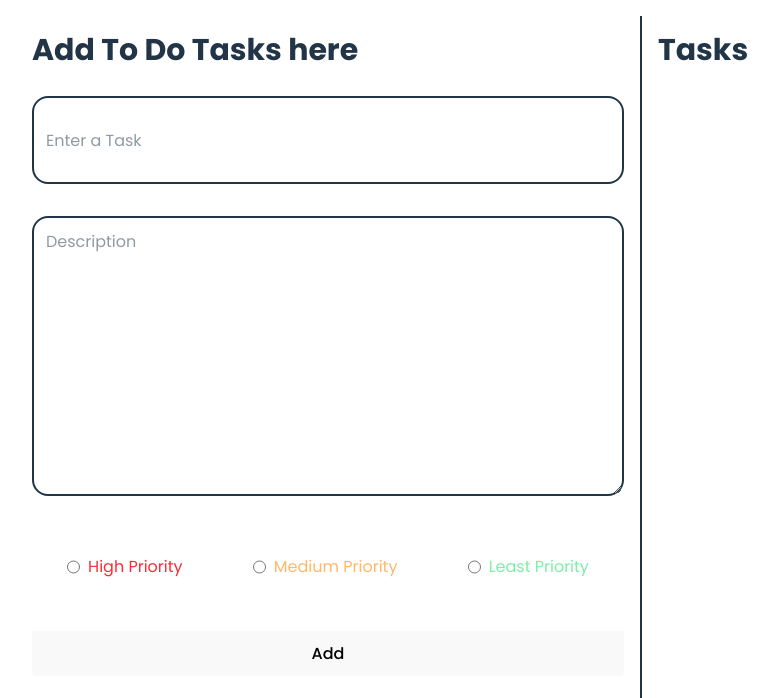
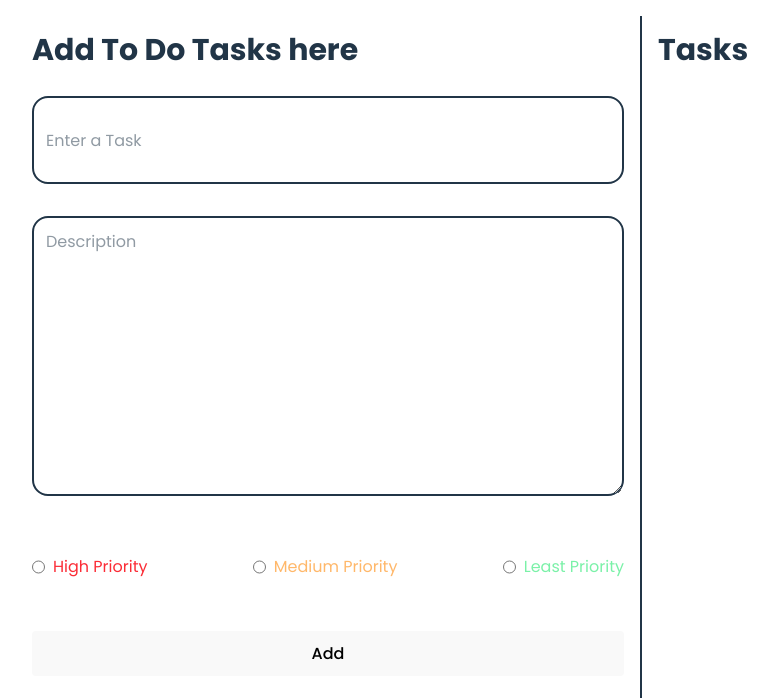
Before and after one commit to bittugurrala/R-Todo, a React (Vite) app: page / in a window 1280 px wide. Shown: the top 698 px of the page, without its empty margins (0-778 px from the left). Built offline with nearby package versions, Linux system fonts and the light colour scheme; a web font is replaced by a local one.

Commit message:
fixed: radio buttons

```diff
--- a/src/components/TasksInputs.jsx
+++ b/src/components/TasksInputs.jsx
@@ -26,7 +26,7 @@
                 placeholder="Description"></textarea>
 
                 {/* Priority-radio buttons */}
-                <div className="flex justify-around my-5">
+                <div className="flex justify-between my-5">
                     <label className="flex justify-center gap-2 text-red-500"><input type="radio" name="priority" value="3" checked = {prio === "3"} onChange = {(e) => setPrio(e.target.value)}/>High Priority</label>
                     <label className="flex justify-center gap-2 text-orange-300"><input type="radio" name="priority" value="2" checked = {prio === "2"} onChange = {(e) => setPrio(e.target.value)}/>Medium Priority</label>
                     <label className="flex justify-center gap-2 text-green-300"><input type="radio" name="priority" value="1" checked = {prio === "1"} onChange = {(e) => setPrio(e.target.value)}/>Least Priority</label>
```
